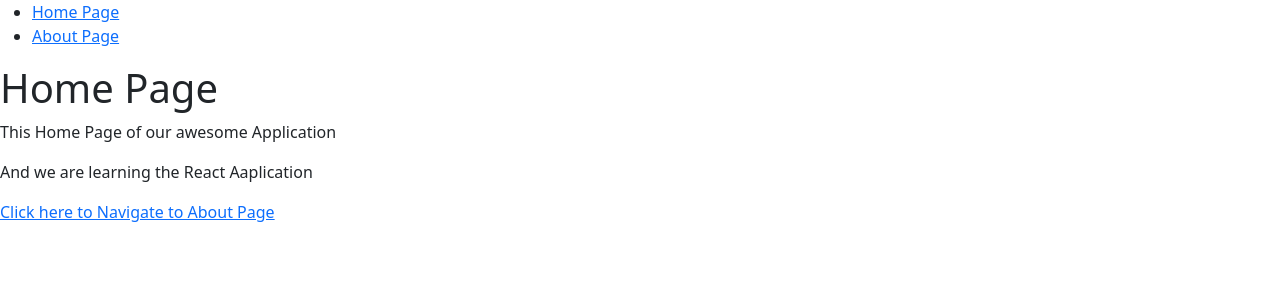
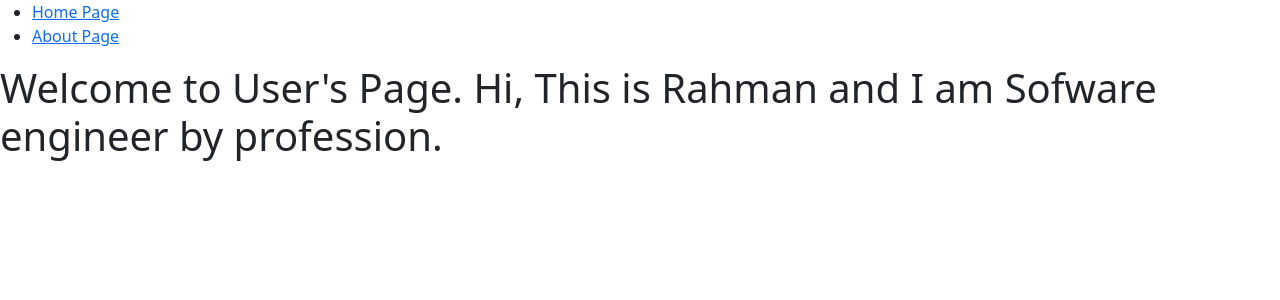
Before and after one commit to margub9363/React_Learning_from_Youtube, a React (Create React App) app in the folder blog/: page /user/Rahman/Sofware in a window 1280 px wide. Before the commit this address led to /. Shown: the top 300 px of the page. Built offline with nearby package versions, Linux system fonts and the light colour scheme.

Commit message:
Handling Dynamic Routes

```diff
--- a/blog/src/App.js
+++ b/blog/src/App.js
@@ -3,6 +3,7 @@ import NotFound from "./component/404NotFound";
 import About from "./component/About";
 import Home from "./component/Home";
 import NavBar from "./component/NavBar";
+import User from "./component/User";
 import "./style.css";
 import { BrowserRouter, Routes, Route, Navigate } from "react-router-dom";
 function App() {
@@ -13,6 +14,7 @@ function App() {
         <Routes>
           <Route path="/" element={<Home />} />
           <Route path="/about" element={<About />} />
+          <Route path="/user/:name/:profession" element={<User />} />
           <Route path="/*" element={<Navigate to="/" />} />
         </Routes>
       </BrowserRouter>
--- a/blog/src/component/About.js
+++ b/blog/src/component/About.js
@@ -6,7 +6,13 @@ function About() {
       <h1>Home Page</h1>
       <p>This About Page of our awesome Application </p>
       <p>And we are learning the React Aaplication</p>
+      <br />
       <Link to="/"> Click here to Navigate to Home Page</Link>
+      <br />
+      <Link to="/user/Rahman/Sofware">Click to Go To Rahman User Page</Link>
+      <br />
+      <Link to="/user/Tannu/Mechanical">Click to Go To Tannu User Page</Link>
+      <br />
     </>
   );
 }
--- /dev/null
+++ b/blog/src/component/User.js
@@ -0,0 +1,15 @@
+import { useParams } from "react-router-dom";
+function User() {
+  let paramteters = useParams();
+  const { name, profession } = paramteters;
+  return (
+    <>
+      <h1>
+        Welcome to User's Page. Hi, This is {name} and I am {profession}{" "}
+        engineer by profession.
+      </h1>
+    </>
+  );
+}
+
+export default User;
```
